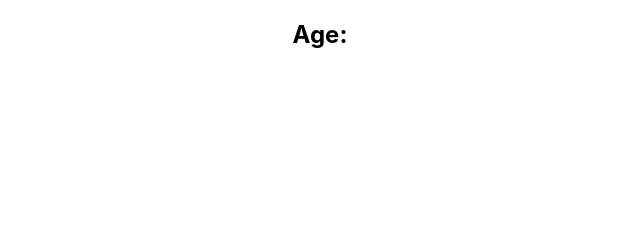
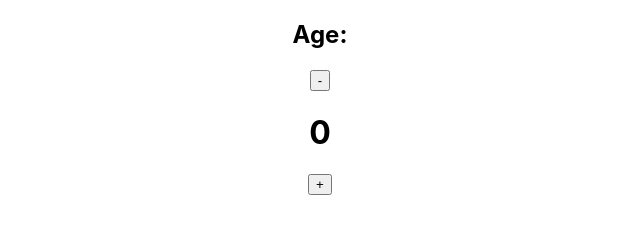
Before and after one commit to LMBroadhurst/sunday_react_app, a React (Create React App) app: page / in a window 1280 px wide. Shown: the part 430-664 px from the top of the page, without its empty margins (320-960 px from the left). Built offline with nearby package versions, Linux system fonts and the light colour scheme.

Commit message:
added counter

```diff
--- a/src/App.js
+++ b/src/App.js
@@ -1,16 +1,24 @@
+import { useState } from 'react';
+
 import './stylesheets/App.css';
-import Person from './components/Person.js'
+import Person from './components/Person.js';
 
 const App = () => {
 
   // const name = "Lewis";
   // const isNameShowing = true;
 
+  const [counter, setCounter] = useState(0);
+
   return (
     <div className="App">
       <Person name={"Lewis"} lastName={"Broadhurst"} age={27} />
       <Person name={"Nathan"} />
       <Person name={"Sharon"} />
+
+      <button onClick={() => {setCounter(counter.valueOf() - 1)}}>-</button>
+      <h1>{counter}</h1>
+      <button onClick={() => {setCounter(counter.valueOf() + 1)}}>+</button>
     </div>
   );
 }
```
